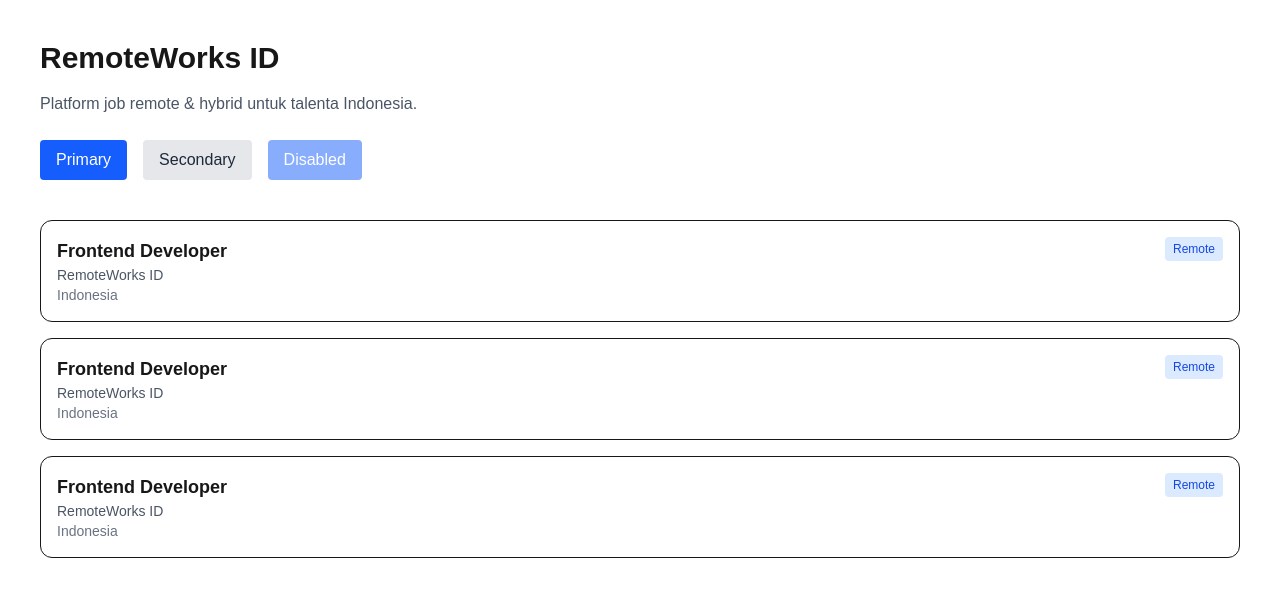
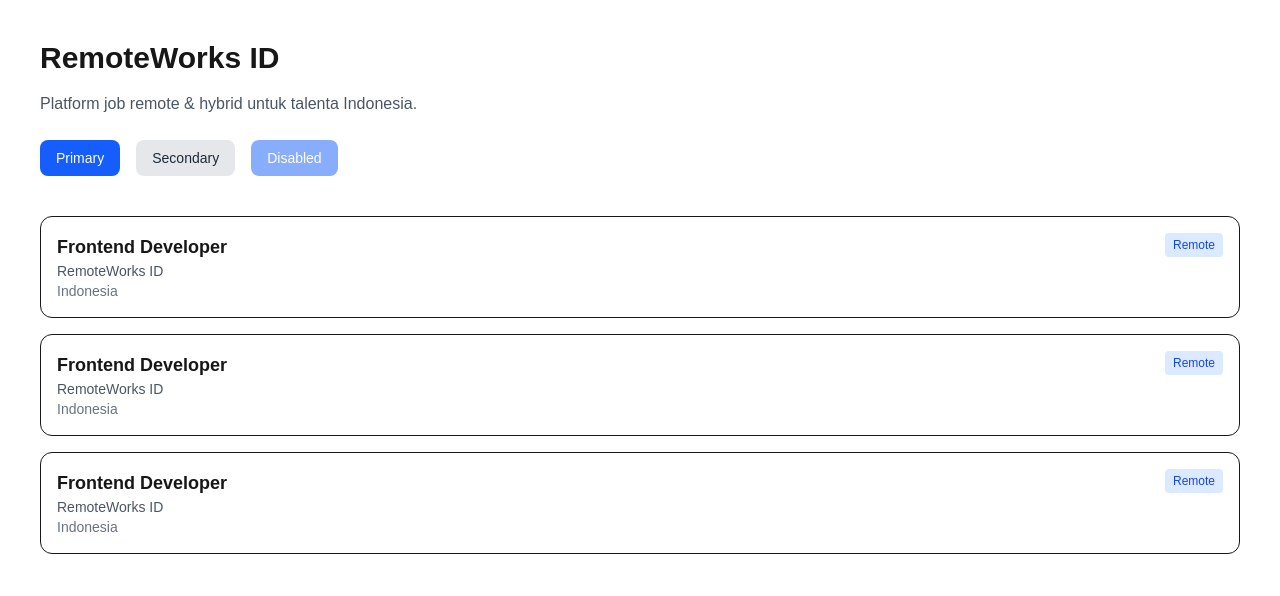
Before and after one commit to megakasmin/remoteworks-id, a Next.js app: page / in a window 1280 px wide. Shown: the top 596 px of the page. Built offline with nearby package versions, Linux system fonts and the light colour scheme.

Commit message:
Add micro interactions to Button without clsx dependency

```diff
--- a/components/ui/Button.tsx
+++ b/components/ui/Button.tsx
@@ -1,28 +1,35 @@
-type ButtonProps = {
-  children: React.ReactNode;
+import { ButtonHTMLAttributes } from "react";
+
+type ButtonProps = ButtonHTMLAttributes<HTMLButtonElement> & {
   variant?: "primary" | "secondary";
-  disabled?: boolean;
 };
 
 export default function Button({
   children,
   variant = "primary",
-  disabled = false,
+  className = "",
+  ...props
 }: ButtonProps) {
-  const base =
-    "px-4 py-2 rounded font-medium transition";
+  const baseStyle = `
+    inline-flex items-center justify-center
+    px-4 py-2 rounded-lg text-sm font-medium
+    transition
+    hover:opacity-90
+    active:scale-95
+    disabled:opacity-50
+    disabled:cursor-not-allowed
+    focus:outline-none focus:ring-2 focus:ring-blue-500
+  `;
 
-  const variants = {
-    primary: "bg-blue-600 text-white hover:bg-blue-700",
-    secondary: "bg-gray-200 text-gray-800 hover:bg-gray-300",
-  };
+  const variantStyle =
+    variant === "primary"
+      ? "bg-blue-600 text-white"
+      : "bg-gray-200 text-gray-800";
 
   return (
     <button
-      disabled={disabled}
-      className={`${base} ${variants[variant]} ${
-        disabled ? "opacity-50 cursor-not-allowed" : ""
-      }`}
+      className={`${baseStyle} ${variantStyle} ${className}`}
+      {...props}
     >
       {children}
     </button>
```
